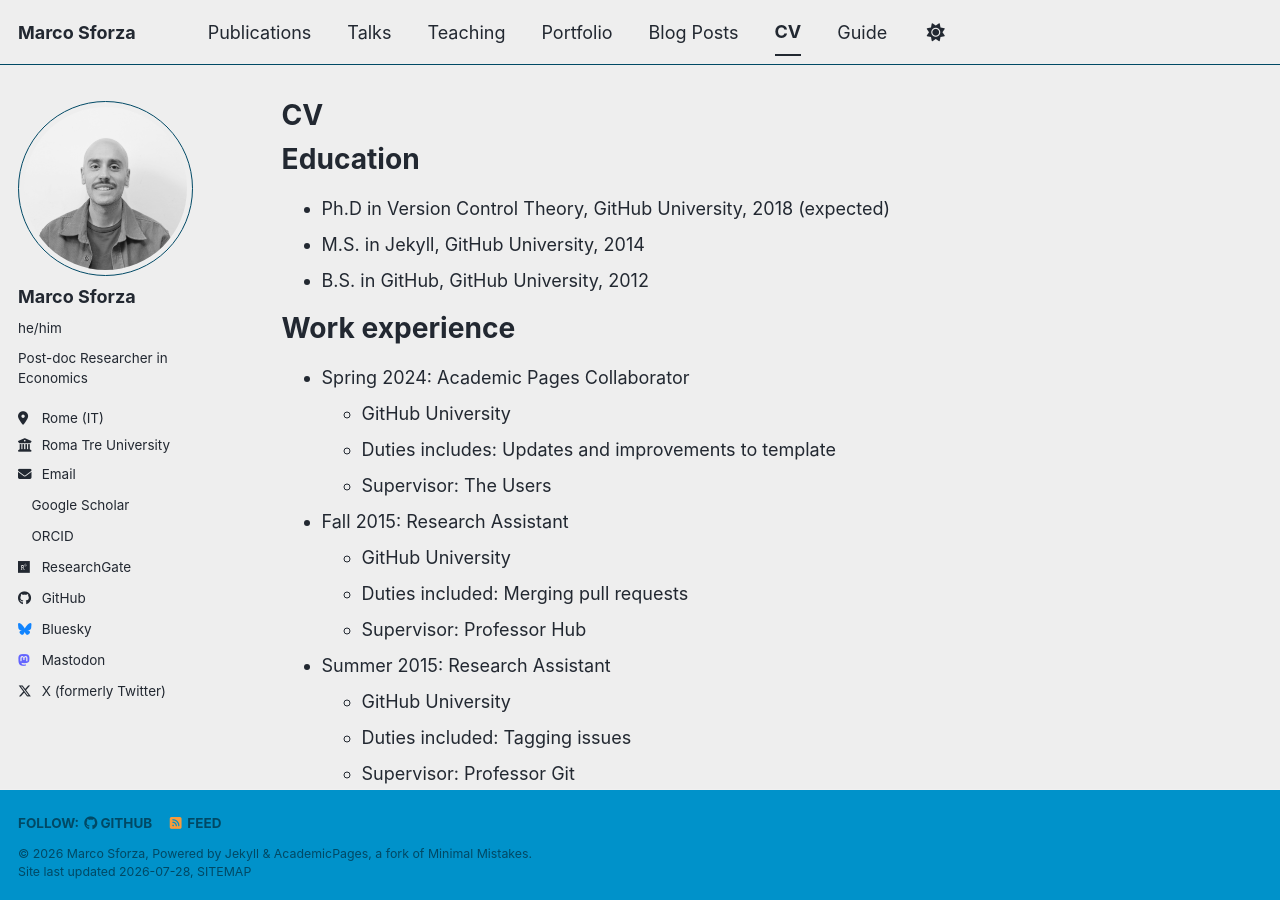
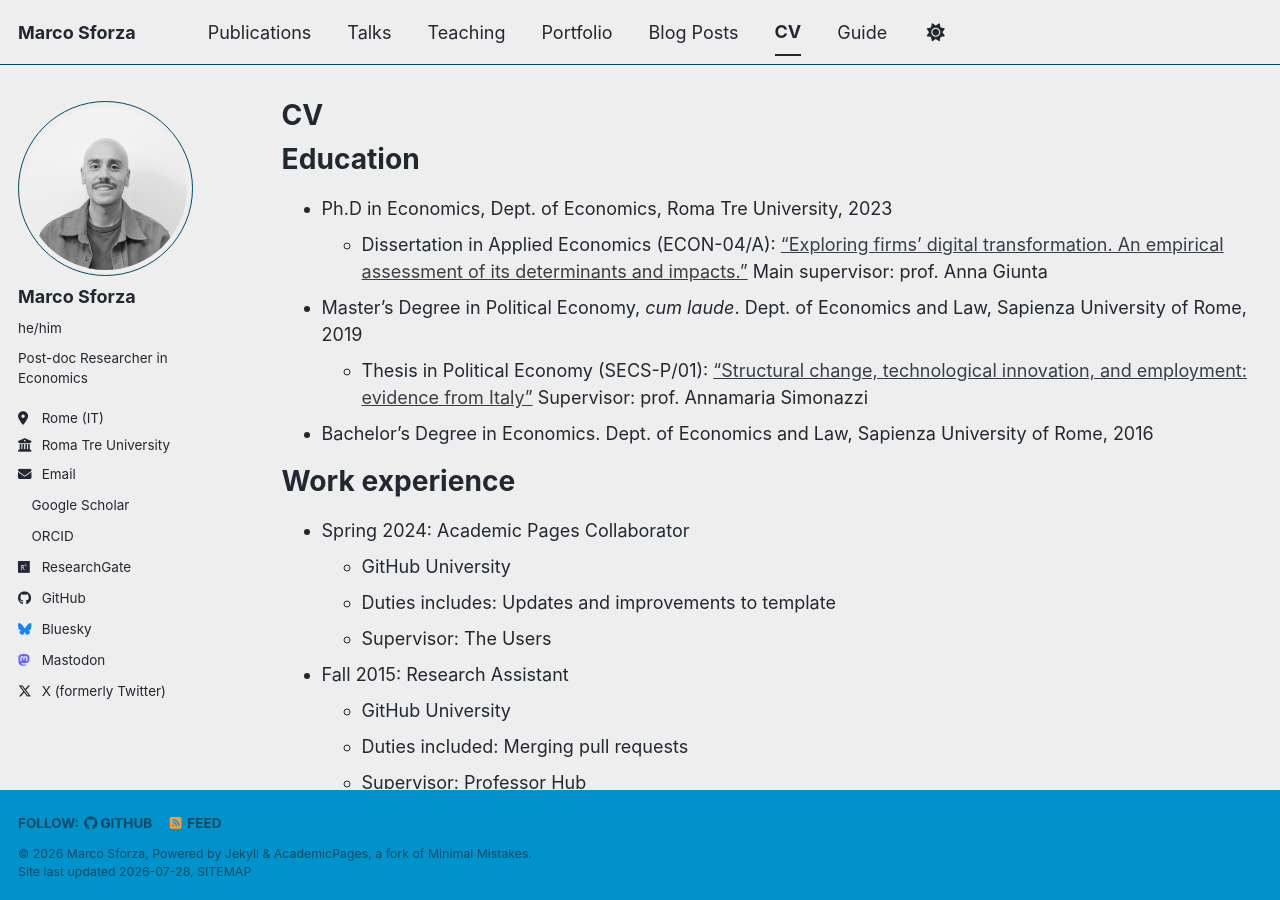
Before and after one commit to marcosforza/marcosforza.github.io, a Jekyll site: the page built from _pages/cv.md, in a window 1280 px wide and 900 px high. Built offline with Jekyll 4.4.1, drawn with Linux system fonts in a browser that asks for light colours; a style sheet for code colours, icons or effects is not loaded.

Commit message:
Revise education section with new degrees and thesis
Updated educational qualifications and added dissertation details.

```diff
--- a/_pages/cv.md
+++ b/_pages/cv.md
@@ -11,9 +11,18 @@ redirect_from:
 
 Education
 ======
-* Ph.D in Version Control Theory, GitHub University, 2018 (expected)
-* M.S. in Jekyll, GitHub University, 2014
-* B.S. in GitHub, GitHub University, 2012
+* Ph.D in Economics, Dept. of Economics, Roma Tre University, 2023
+  * Dissertation in Applied Economics (ECON-04/A):
+    <a>"Exploring firms' digital transformation. An empirical assessment of its determinants and impacts."</a>
+    Main supervisor: prof. Anna Giunta
+
+* Master's Degree in Political Economy, <i>cum laude</i>. Dept. of Economics and Law, Sapienza University of Rome, 2019
+  * Thesis in Political Economy (SECS-P/01):
+    <a>"Structural change, technological innovation, and employment: evidence from Italy"</a>
+    Supervisor: prof. Annamaria Simonazzi
+
+* Bachelor's Degree in Economics. Dept. of Economics and Law, Sapienza University of Rome, 2016
+
 
 Work experience
 ======
```
